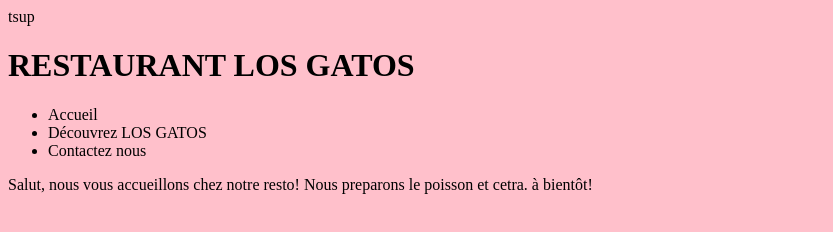
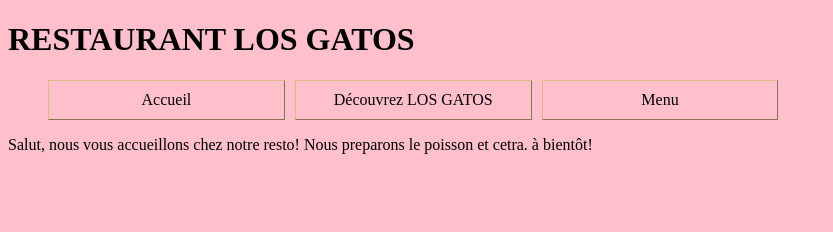
Before and after one commit to Jenziiy/restaurant-page, a website with bundled scripts: page dist/index.html in a window 1280 px wide. Shown: the whole page, without its empty margins (0-833 px from the left). Built offline with nearby package versions, Linux system fonts and the light colour scheme.

Commit message:
align text on list items

```diff
--- a/src/index.js
+++ b/src/index.js
@@ -8,5 +8,5 @@ function component() {
   return element;
 }
 console.log('hallo')
-document.body.appendChild(component());
+// document.body.appendChild(component());
 document.body.appendChild(onInitialPageLoad());
--- a/src/initial-page-load.js
+++ b/src/initial-page-load.js
@@ -5,7 +5,7 @@ export default function onInitialPageLoad(){
   header.innerHTML = '<h1> RESTAURANT LOS GATOS </h1>';
 
   const nav = document.createElement('nav');
-  nav.innerHTML = '<ul> <li>Accueil</li> <li>Découvrez LOS GATOS</li> <li>Contactez nous</li> </ul>';
+  nav.innerHTML = '<ul> <li>Accueil</li> <li>Découvrez LOS GATOS</li> <li>Menu</li> </ul>';
 
   const main = document.createElement('main');
   main.innerHTML = 'Salut, nous vous accueillons chez notre resto! Nous preparons le poisson et cetra. à bientôt!';
--- a/src/style.css
+++ b/src/style.css
@@ -8,3 +8,16 @@ body {
   color: blueviolet;
   background-color: black;
 }
+
+ul {
+  display: grid;
+  grid-template-columns: repeat(5, 1fr);
+  list-style: none;
+  column-gap: 10px;
+  text-align: center;
+}
+
+li {
+  border: 1px burlywood outset;
+  padding: 10px 0px;
+}
```
Also changed, not shown: dist/main.js.
